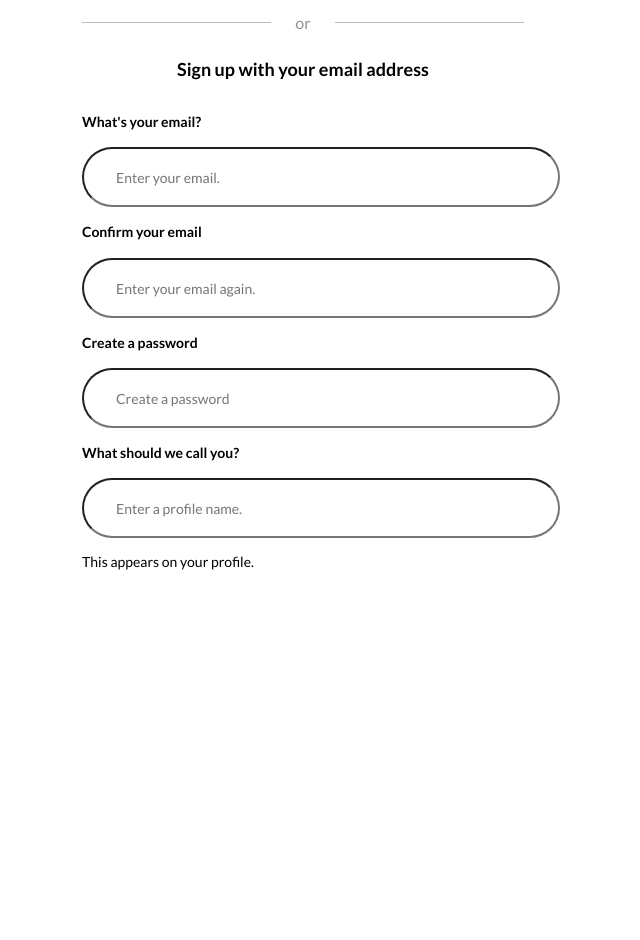
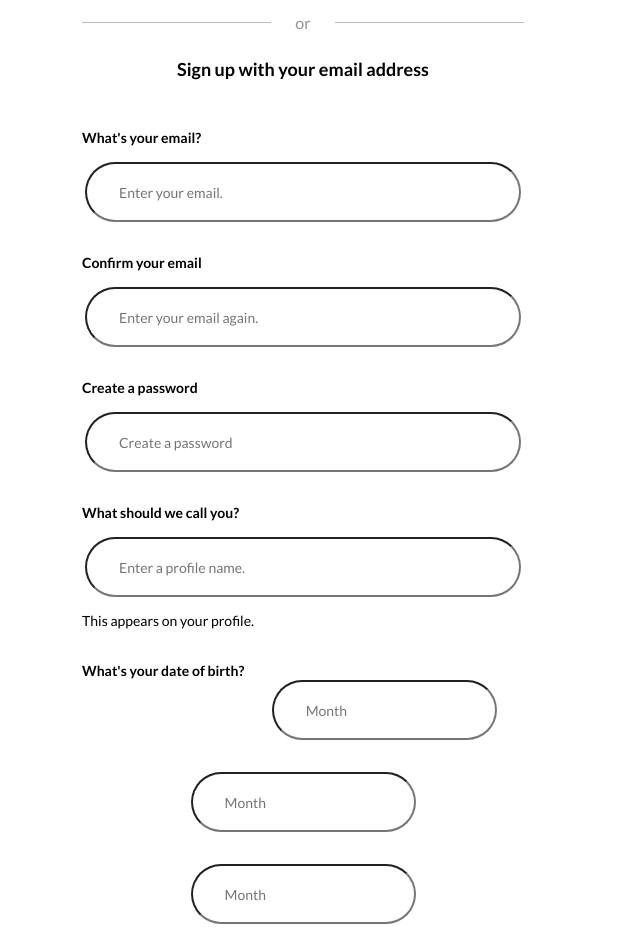
Before and after one commit to baranero/Spotify-registration-login, a React app: page / in a window 1280 px wide. Shown: the part 420-1360 px from the top of the page, without its empty margins (337-977 px from the left). Before the commit the page ends 991 px from the top, so only its background shows below. Built offline with nearby package versions, Linux system fonts and the light colour scheme; the HTML template or start-up script is replaced by a standard one.

Commit message:
another inputs

```diff
--- a/src/modules/HomeModule/components/Form/RegistrationForm.module.scss
+++ b/src/modules/HomeModule/components/Form/RegistrationForm.module.scss
@@ -11,15 +11,33 @@
         font-size: 14px;
         font-weight: 700;
         line-height: 17px;
+        margin-top: 16px;
+
     }
 
     & &-input {
-        width: 442px;
+        width: 400px;
         border-radius: 50px;
         font-size: 14px;
         font-weight: 400;
         line-height: 17px;
         margin: 16px 0 16px;
         padding: 20px 0 19px 32px;
+
+
     }
+
+    & &-subtitle-h4 {
+        text-align: left;
+        font-size: 14px;
+        line-height: 16.8px;
+        font-weight: 400;
+        margin: 0 0 16px;
+    }
+
+    .month {
+        width: 189px;
+    }
+
+
 }
--- a/src/modules/HomeModule/components/Form/RegistrationForm.tsx
+++ b/src/modules/HomeModule/components/Form/RegistrationForm.tsx
@@ -22,6 +22,14 @@ const RegistrationForm: React.FC = () => {
             <br/>
             <input className={classes['registration-form-input']} type="text" name="profile-name" placeholder="Enter a profile name." />
 
+            <h4 className={classes['registration-form-subtitle-h4']}>This appears on your profile.</h4>
+
+            <label className={classes['registration-form-input-label']} htmlFor="month">What&apos;s your date of birth?</label>
+            <br/>
+            <input className={`${classes['registration-form-input']} ${classes.month}`} type="select" name="month" placeholder="Month" />
+            <input className={`${classes['registration-form-input']} ${classes.month}`} type="select" name="month" placeholder="Month" />
+            <input className={`${classes['registration-form-input']} ${classes.month}`} type="select" name="month" placeholder="Month" />
+
         </div>
     )
 }
--- a/src/modules/HomeModule/pages/Registration/Registration.module.scss
+++ b/src/modules/HomeModule/pages/Registration/Registration.module.scss
@@ -19,12 +19,5 @@
         width: 432px;
     }
 
-    & &-subtitle-h4 {
-        text-align: left;
-        font-size: 14px;
-        line-height: 16.8px;
-        font-weight: 400;
-        margin: 0;
-    }
 
 }
--- a/src/modules/HomeModule/pages/Registration/Registration.tsx
+++ b/src/modules/HomeModule/pages/Registration/Registration.tsx
@@ -19,7 +19,7 @@ const Registration: React.FC = () => {
                 <GoogleButton/>
                 <BreakLine/>
                 <RegistrationForm/>
-                <h4 className={classes['registration-subtitle-h4']}>This appears on your profile.</h4>
+
             </div>
         </>
     )
```
